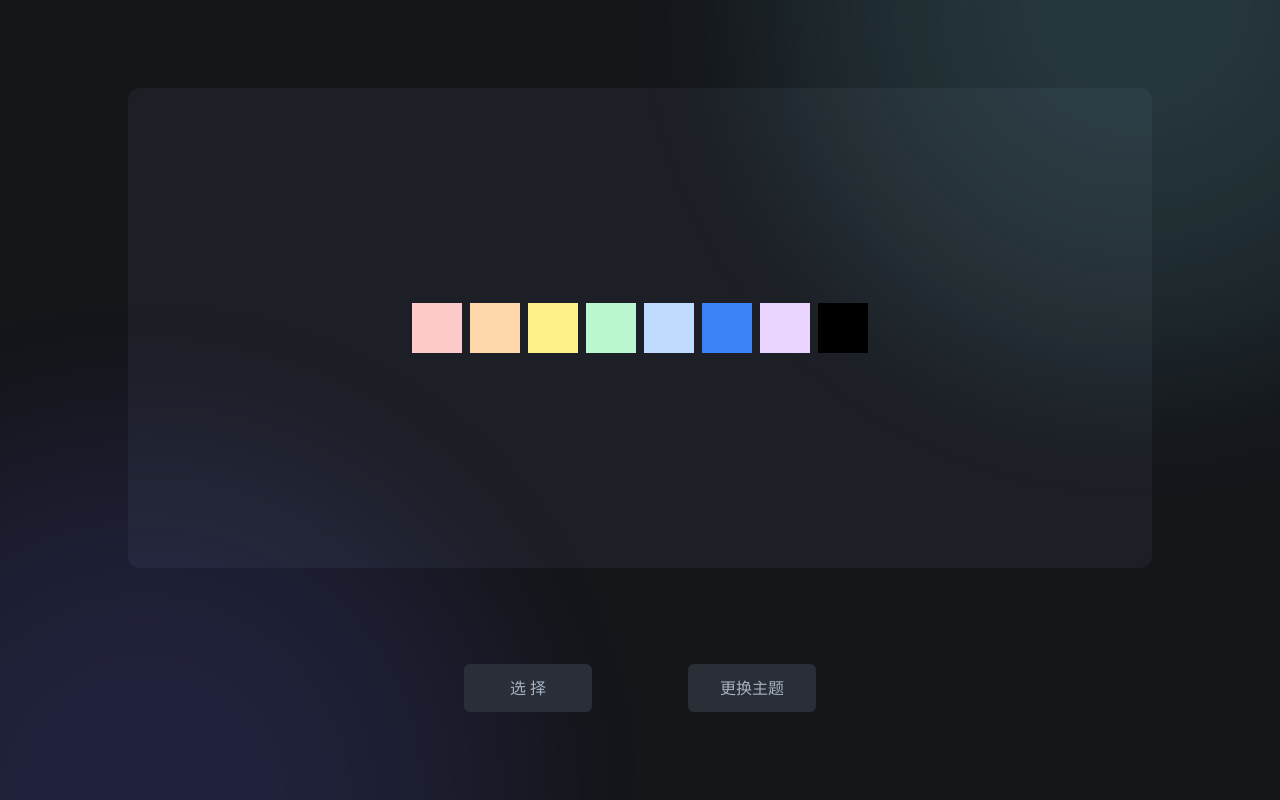
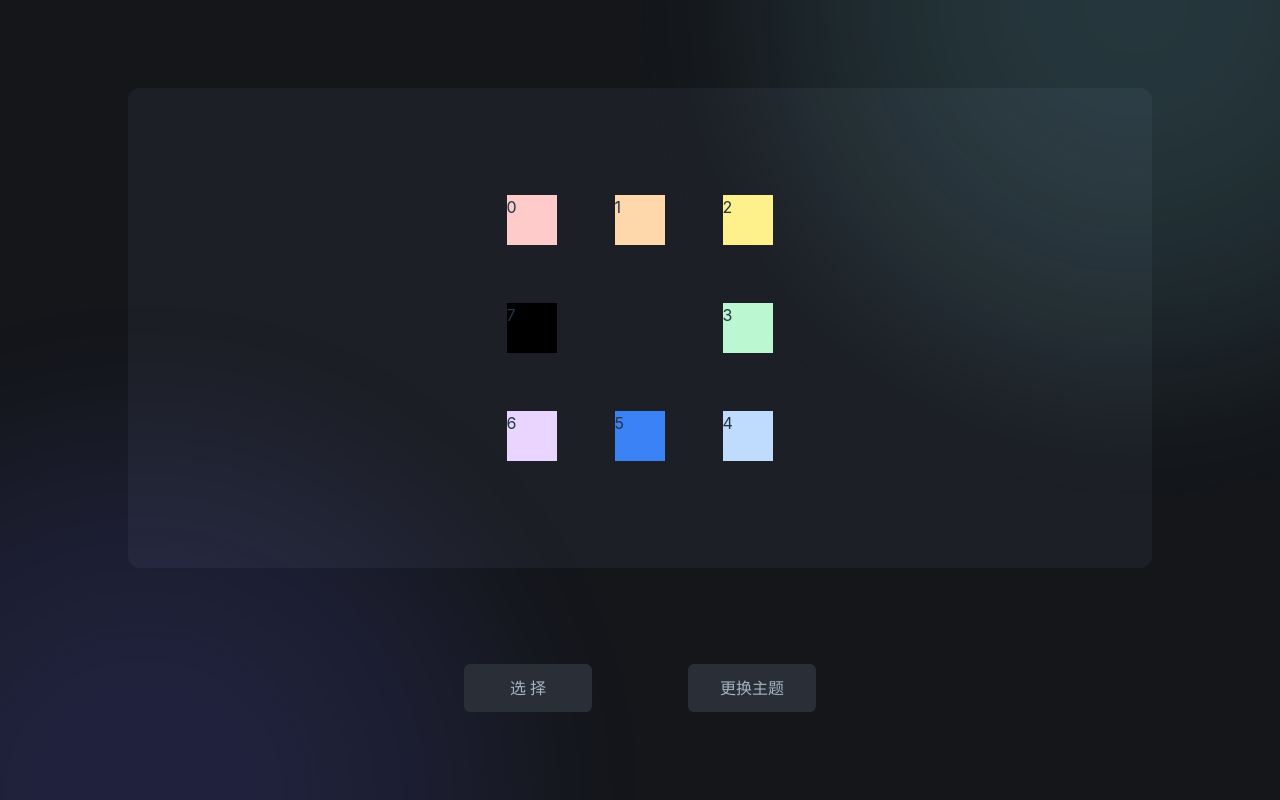
Before and after one commit to pinky-pig/what-to-eat, a Vue app: page / in a window 1280 px wide. Built offline with nearby package versions, Linux system fonts and the light colour scheme; a web font is replaced by a local one.

Commit message:
feat: edit draw

```diff
--- a/src/composables/sortition.ts
+++ b/src/composables/sortition.ts
@@ -46,13 +46,12 @@ export class Sortition{
   runCircle(){
     console.log('步数',this.current_index)
 
-    let domArr = document.getElementsByClassName('item') as any
-    for (let i = 0; i < domArr.length; i++) {
-      const element = domArr[i] as HTMLElement
-      if (Number( element.dataset.order) == this.current_index ) {
-        element.style.outline = ''
-      }
+    let name = 'item' + this.current_index
+    let domArr = document.getElementsByClassName(name) as any
+    if (domArr[0]) {
+      domArr[0].style.outline = ''
     }
+
 
     this.current_index += 1
     // 如果当前下标大于总项就置零从头开始
@@ -61,11 +60,10 @@ export class Sortition{
     }
     console.log('步数+=',this.current_index)
 
-    for (let i = 0; i < domArr.length; i++) {
-      const element = domArr[i] as HTMLElement
-      if (Number( element.dataset.order) == this.current_index ) {
-        element.style.outline = '5px solid white'
-      }
+    let name1 = 'item' + this.current_index
+    let domArr1 = document.getElementsByClassName(name1) as any
+    if (domArr1[0]) {
+      domArr1[0].style.outline = '5px solid white'
     }
   }
 }
--- a/src/views/background/Three.vue
+++ b/src/views/background/Three.vue
@@ -1,13 +1,13 @@
 <template>
-  <div class=" w-500px h-200px border border-blue-200 flex flex-row flex-wrap gap-2 justify-center items-center">
-    <div data-order="0" class="item bg-red-200"></div>
-    <div data-order="1" class="item bg-orange-200"></div>
-    <div data-order="2" class="item bg-yellow-200"></div>
-    <div data-order="3" class="item bg-green-200"></div>
-    <div data-order="4" class="item bg-blue-200"></div>
-    <div data-order="5" class="item bg-blue-500"></div>
-    <div data-order="6" class="item bg-purple-200"></div>
-    <div data-order="7" class="item bg-black"></div>
+  <div class="box w-267px h-267px border border-blue-200 gap-2 ">
+    <div data-order="0" class="item0 bg-red-200">0</div>
+    <div data-order="1" class="item1 bg-orange-200">1</div>
+    <div data-order="2" class="item2 bg-yellow-200">2</div>
+    <div data-order="3" class="item3 bg-green-200">3</div>
+    <div data-order="4" class="item4 bg-blue-200">4</div>
+    <div data-order="5" class="item5 bg-blue-500">5</div>
+    <div data-order="6" class="item6 bg-purple-200">6</div>
+    <div data-order="7" class="item7 bg-black">7</div>
   </div>
 
 </template>
@@ -15,7 +15,48 @@
 
 </script>
 <style lang="less" scoped>
+.box{
+  display: grid;
+  grid-template-columns: 100px 100px 100px;
+  grid-template-rows: 100px 100px 100px;
+  grid-template-areas: 'a b c'
+                      'd . f'
+                      'g h i';
+}
 .item{
   @apply w-50px h-50px;
 }
+
+.item0{
+  .item;
+  grid-area: a;
+}
+.item1{
+  .item;
+  grid-area: b;
+}
+.item2{
+  .item;
+  grid-area: c;
+}
+.item3{
+  .item;
+  grid-area: f;
+}
+.item4{
+  .item;
+  grid-area: i;
+}
+.item5{
+  .item;
+  grid-area: h;
+}
+.item6{
+  .item;
+  grid-area: g;
+}
+.item7{
+  .item;
+  grid-area: d;
+}
 </style>
```
